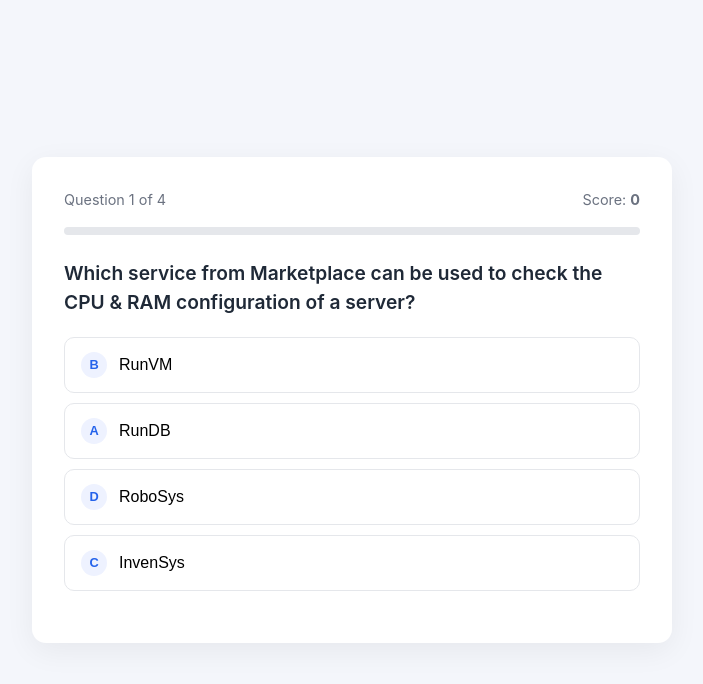
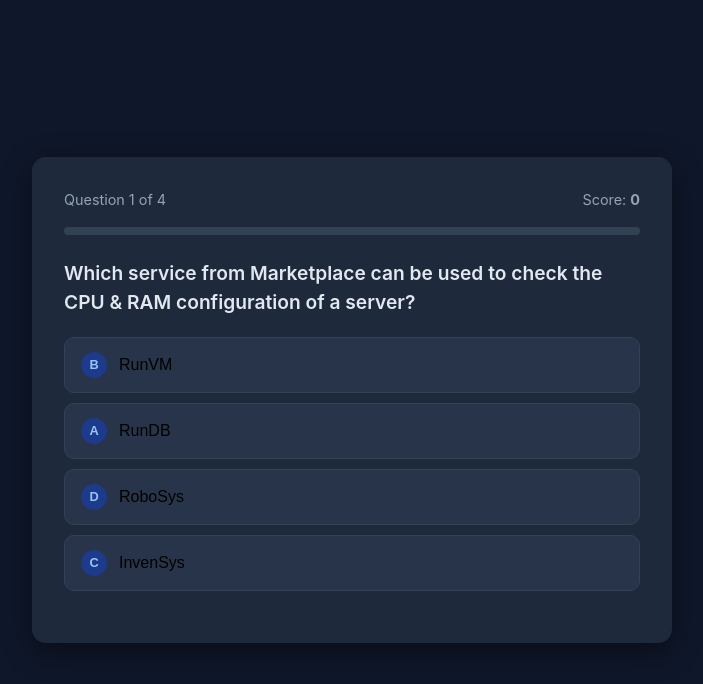
Before and after one commit to arlunga/company-quiz, a plain HTML site: page index.html in a window 1280 px wide. Both pictures are taken after a click on the button "Start Quiz". Shown: the whole page, without its empty margins (288-991 px from the left). Drawn offline with Linux system fonts and the light colour scheme.

Commit message:
Switch to dark theme

```diff
--- a/index.html
+++ b/index.html
@@ -6,19 +6,21 @@
 <title>Company Knowledge Quiz</title>
 <style>
   :root {
-    --bg: #f4f6fb;
-    --card: #ffffff;
-    --text: #1f2937;
-    --muted: #6b7280;
-    --accent: #2563eb;
-    --accent-dark: #1d4ed8;
-    --correct: #16a34a;
-    --correct-bg: #ecfdf5;
-    --wrong: #dc2626;
-    --wrong-bg: #fef2f2;
-    --border: #e5e7eb;
+    --bg: #0f172a;
+    --card: #1e293b;
+    --text: #e2e8f0;
+    --muted: #94a3b8;
+    --accent: #3b82f6;
+    --accent-dark: #2563eb;
+    --accent-soft: #1e3a8a;
+    --correct: #22c55e;
+    --correct-bg: #052e16;
+    --wrong: #ef4444;
+    --wrong-bg: #450a0a;
+    --border: #334155;
+    --surface: #273449;
     --radius: 14px;
-    --shadow: 0 8px 30px rgba(0, 0, 0, 0.06);
+    --shadow: 0 8px 30px rgba(0, 0, 0, 0.45);
   }
   * { box-sizing: border-box; margin: 0; padding: 0; }
   body {
@@ -66,12 +68,12 @@
   }
   .btn:hover { background: var(--accent-dark); }
   .btn:active { transform: scale(0.98); }
-  .btn:disabled { background: #c7d2fe; cursor: not-allowed; }
+  .btn:disabled { background: #374151; cursor: not-allowed; }
   .btn.secondary {
-    background: #eef2ff;
-    color: var(--accent);
+    background: var(--accent-soft);
+    color: #93c5fd;
   }
-  .btn.secondary:hover { background: #e0e7ff; }
+  .btn.secondary:hover { background: #1d4ed8; }
 
   /* Top bar */
   .topbar {
@@ -114,7 +116,7 @@
     padding: 14px 16px;
     border: 1.5px solid var(--border);
     border-radius: 10px;
-    background: #fff;
+    background: var(--surface);
     cursor: pointer;
     font-size: 1rem;
     transition: border-color 0.12s, background 0.12s;
@@ -125,8 +127,8 @@
     width: 26px;
     height: 26px;
     border-radius: 50%;
-    background: #eef2ff;
-    color: var(--accent);
+    background: var(--accent-soft);
+    color: #93c5fd;
     font-weight: 700;
     font-size: 0.8rem;
     display: flex;
@@ -149,7 +151,7 @@
     margin-top: 20px;
     padding: 16px;
     border-radius: 10px;
-    background: #f8fafc;
+    background: var(--surface);
     border-left: 4px solid var(--accent);
     font-size: 0.95rem;
   }
@@ -188,7 +190,7 @@
     margin: 20px 0;
   }
   .stat {
-    background: #f8fafc;
+    background: var(--surface);
     border-radius: 10px;
     padding: 14px;
     text-align: center;
```
